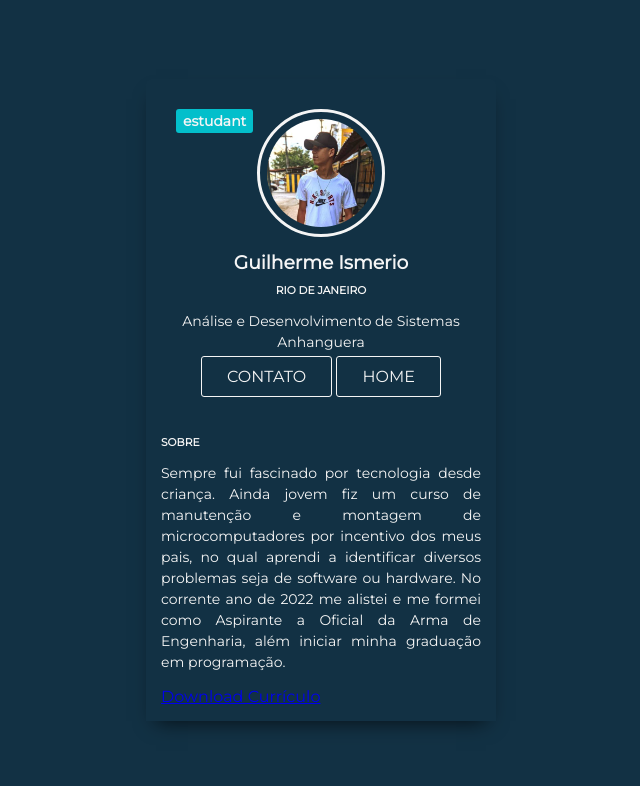
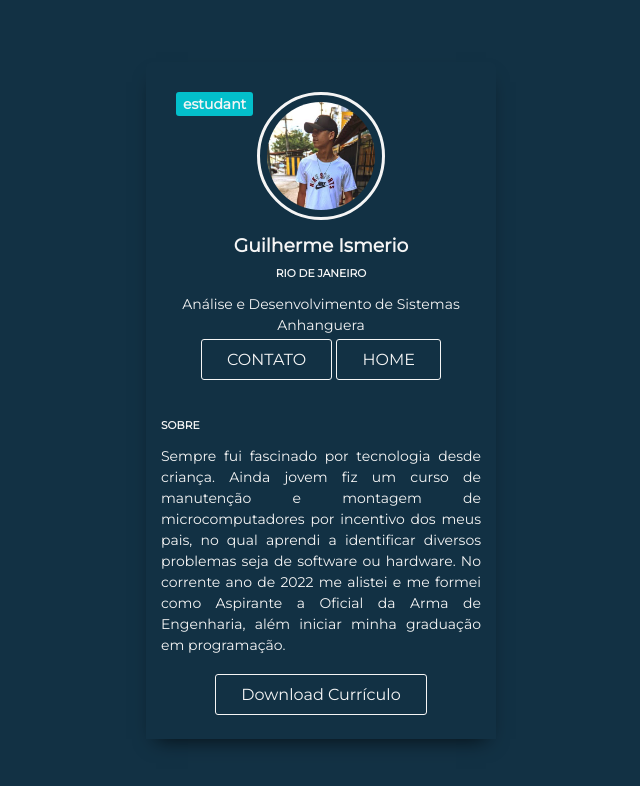
Before and after one commit to ismeri0U/profilecard, a plain HTML site: page sobre.html in a window 1280 px wide. Shown: the whole page, without its empty margins (319-959 px from the left). Drawn offline with Linux system fonts and the light colour scheme.

Commit message:
Update style.css

```diff
--- a/style.css
+++ b/style.css
@@ -78,7 +78,6 @@ a.linke {
 
 a:hover {
 	text-decoration: none;
-	color: ;
 	transition: 0.5s
 }
 a.linke:hover {
@@ -119,3 +118,27 @@ a.linke:hover {
 	border:1px solid #3add82;
 	transition: 0.5s;
 }
+.curriculo{
+	text-align: center;
+	padding-bottom:20px;
+	padding-top: 15px;
+}
+a.Cv {
+	border: 1px solid #f5f5f5;;
+	border-radius: 3px;
+	color: #f5f5f5;
+	font-family: Montserrat, sans-serif;
+	font-weight: 300;
+	padding: 10px 25px;
+	text-decoration: none;
+}
+
+a.Cv:hover {
+	background-color: #123144;
+	border: 1px solid #3add82;
+	border-radius: 3px;
+	color: #3add82;
+	font-family: Montserrat, sans-serif;
+	font-weight: 500;
+	padding: 10px 25px;
+}
```
